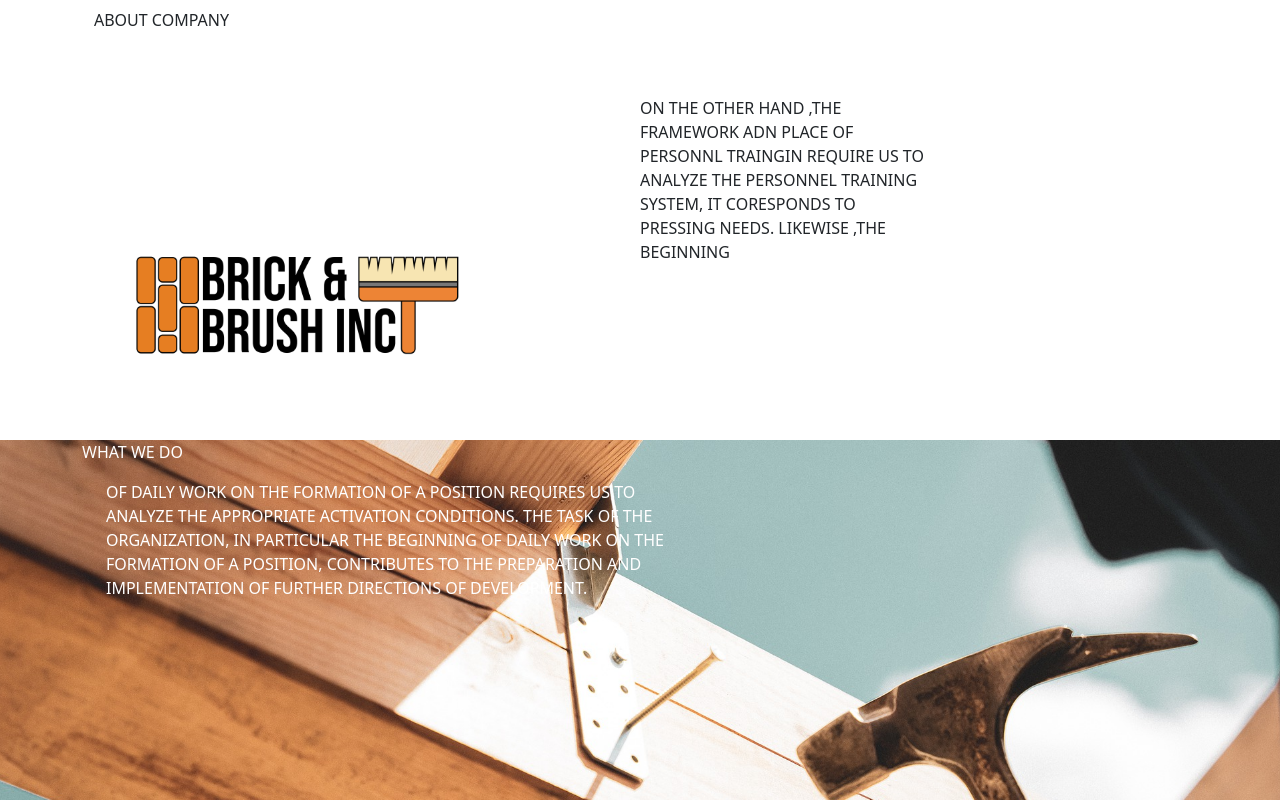
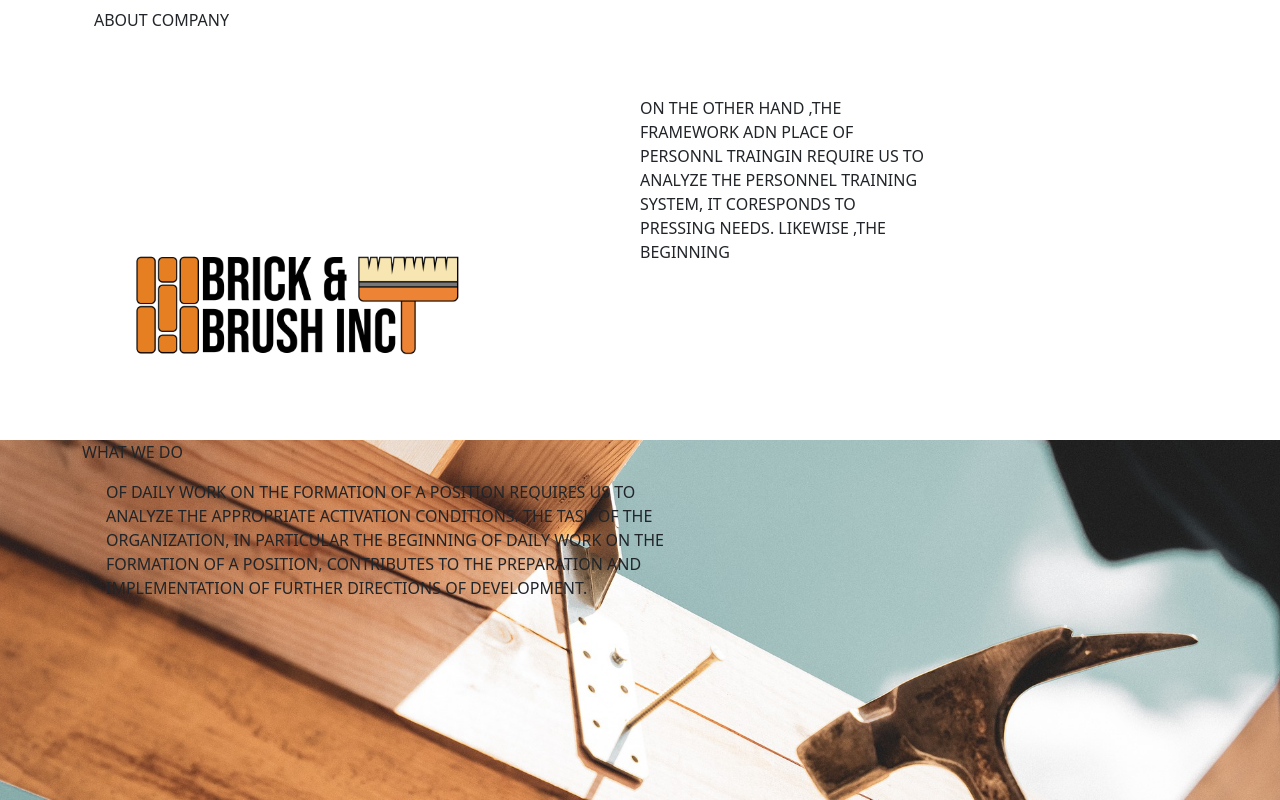
Before and after one commit to mazharrasheed/brick-and-brush, a React (Vite) app: page /brick-and-brush/aboutus in a window 1280 px wide. Shown: the part 436-1236 px from the top of the page. Built offline with nearby package versions, Linux system fonts and the light colour scheme; a web font is replaced by a local one.

Commit message:
deploying

```diff
--- a/src/layouts/aboutus/Banner2.jsx
+++ b/src/layouts/aboutus/Banner2.jsx
@@ -12,8 +12,8 @@ export default function Banner2() {
             }}
         >
             <div className="container">
-            <p className='p1 text-white  '> WHAT WE DO </p>
-            <p className='p3 text-white ms-4'>
+            <p className='p1 '> WHAT WE DO </p>
+            <p className='p3  ms-4'>
             OF DAILY WORK ON THE FORMATION OF A POSITION REQUIRES US TO <br />
             ANALYZE THE APPROPRIATE ACTIVATION CONDITIONS. THE TASK OF THE <br />
             ORGANIZATION, IN PARTICULAR THE BEGINNING OF DAILY WORK ON THE <br />
```
